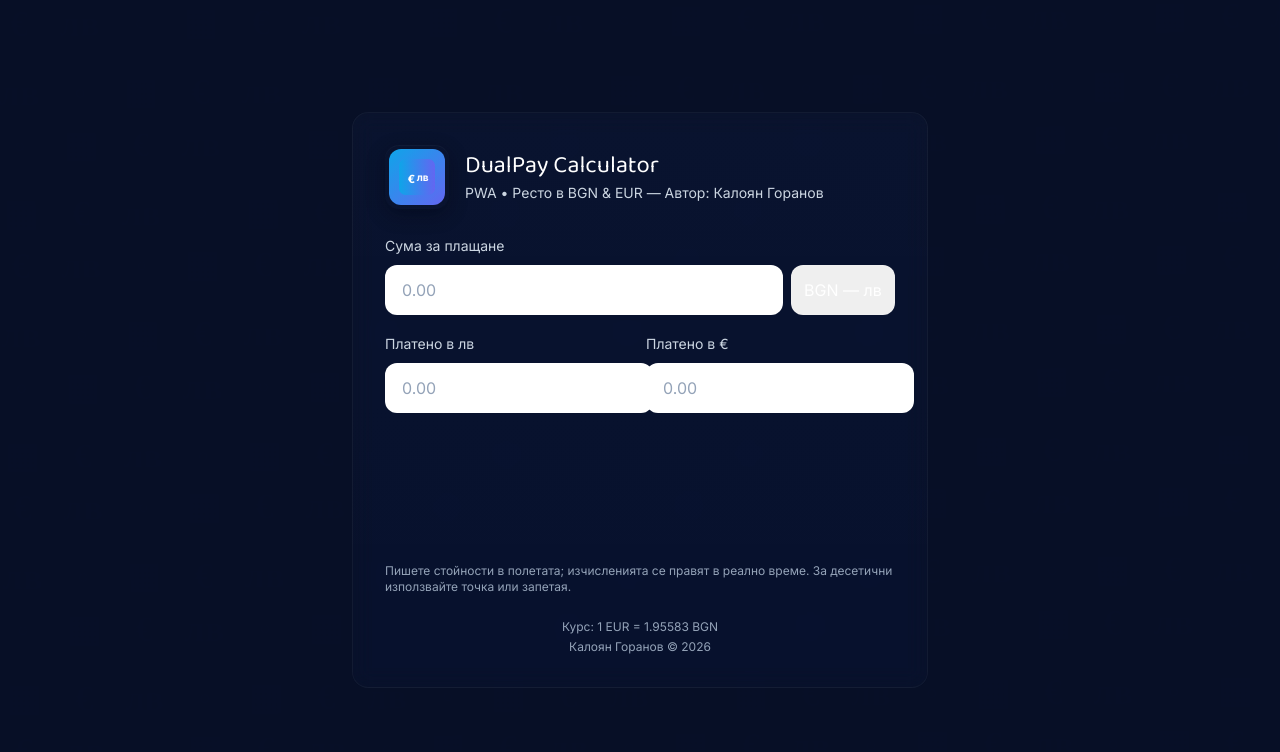
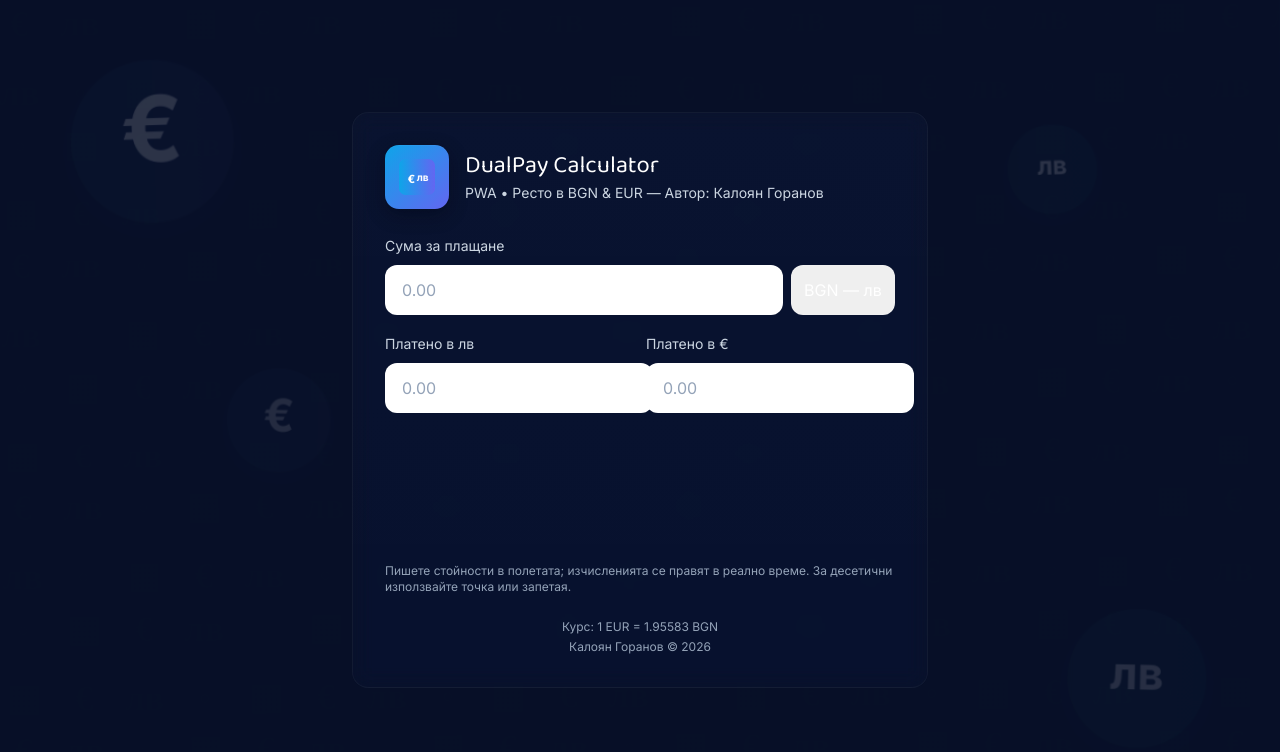
Before and after one commit to kaloyangoranov/DualPay-Calculator-2030D17, a plain HTML site: page index.html in a window 1280 px wide. Drawn offline with nearby package versions, Linux system fonts and the light colour scheme.

Commit message:
Update index.html

```diff
--- a/index.html
+++ b/index.html
@@ -24,17 +24,17 @@
       theme: {
         extend: {
           colors: {
-            appbg: '#071029',      // slightly lighter deep-blue
-            card: 'rgba(255,255,255,0.03)',
-            accentA: '#0ea5e9',    // teal-blue
-            accentB: '#6366f1'     // indigo
+            appbg: '#071029',
+            accentA: '#0ea5e9',
+            accentB: '#6366f1',
+            card: 'rgba(255,255,255,0.03)'
           },
           fontFamily: {
             heading: ['"Baloo 2"', 'cursive'],
             ui: ['Inter', 'system-ui', 'sans-serif']
           },
           boxShadow: {
-            'deep-lg': '0 18px 50px rgba(2,6,23,0.6), inset 0 1px 0 rgba(255,255,255,0.02)'
+            'deep-lg': '0 18px 50px rgba(2,6,23,0.6), inset 0 1px 0 rgba(255,255,255,0.03)'
           }
         }
       }
@@ -45,7 +45,8 @@
     :root {
       --rate: 1.95583;
       --bg: #071029;
-      --pattern-opacity: 0.12; /* stronger so symbols are visible */
+      --pattern-opacity: 0.08;
+      --symbol-opacity: 0.16; /* visible but subtle */
     }
 
     html,body,#app { height:100%; background: var(--bg); }
@@ -59,7 +60,7 @@
       -webkit-backdrop-filter: blur(10px) saturate(120%);
     }
 
-    /* Patterned background animation */
+    /* Patterned tiled background (subtle chess of shapes) */
     .pattern-bg {
       position: absolute;
       inset: 0;
@@ -79,7 +80,44 @@
       100% { transform: translate3d(-8px,-6px,0) rotate(-1deg) scale(1); }
     }
 
-    /* Better visible inputs / glass */
+    /* Floating big symbols (distinct, slow moving, good contrast) */
+    .floating-symbols {
+      position: absolute;
+      inset: 0;
+      z-index: 0;
+      pointer-events: none;
+      overflow: visible;
+      mix-blend-mode: screen;
+    }
+    .symbol {
+      position: absolute;
+      will-change: transform, opacity;
+      opacity: var(--symbol-opacity);
+      filter: drop-shadow(0 8px 20px rgba(2,6,23,0.6));
+    }
+
+    /* Individual animation presets */
+    @keyframes floatSlowA {
+      0% { transform: translate3d(-10px, -8px, 0) rotate(-4deg) scale(1); opacity: 0.14; }
+      50% { transform: translate3d(10px, 12px, 0) rotate(4deg) scale(1.06); opacity: 0.18; }
+      100% { transform: translate3d(-10px, -8px, 0) rotate(-4deg) scale(1); opacity: 0.14; }
+    }
+    @keyframes floatSlowB {
+      0% { transform: translate3d(6px, -6px, 0) rotate(2deg) scale(0.98); opacity: 0.12; }
+      50% { transform: translate3d(-6px, 8px, 0) rotate(-2deg) scale(1.03); opacity: 0.18; }
+      100% { transform: translate3d(6px, -6px, 0) rotate(2deg) scale(0.98); opacity: 0.12; }
+    }
+    @keyframes floatSlowC {
+      0% { transform: translate3d(-4px, 6px, 0) rotate(0deg) scale(1.02); opacity: 0.10; }
+      50% { transform: translate3d(8px, -10px, 0) rotate(6deg) scale(1.08); opacity: 0.20; }
+      100% { transform: translate3d(-4px, 6px, 0) rotate(0deg) scale(1.02); opacity: 0.10; }
+    }
+
+    .s-a { animation: floatSlowA 28s ease-in-out infinite; }
+    .s-b { animation: floatSlowB 34s ease-in-out infinite; }
+    .s-c { animation: floatSlowC 30s ease-in-out infinite; }
+
+    /* Make inputs clearer */
     input, select {
       -webkit-appearance: none;
       -moz-appearance: none;
@@ -89,7 +127,7 @@
       backdrop-filter: blur(6px);
     }
 
-    /* Result card animation */
+    /* Result animation */
     .result-enter { transition: transform .25s cubic-bezier(.2,.9,.2,1), opacity .25s ease; transform-origin: center; }
     .result-hidden { opacity: 0; transform: translateY(8px) scale(.995); }
     .result-visible { opacity: 1; transform: translateY(0) scale(1); }
@@ -108,23 +146,59 @@
       display:flex; align-items:center; justify-content:center;
       box-shadow: 0 6px 18px rgba(2,6,23,0.45), inset 0 1px 0 rgba(255,255,255,0.03);
     }
-
-    /* subtle footer small */
-    footer small { opacity:0.95; }
   </style>
 </head>
 <body class="font-ui text-slate-100 antialiased">
-  <div id="app" class="min-h-screen flex items-center justify-center p-6 relative">
+  <div id="app" class="min-h-screen flex items-center justify-center p-6 relative" style="background: var(--bg);">
 
-    <!-- Patterned background (SVG tile generated at runtime) -->
+    <!-- Subtle tiled pattern -->
     <div id="pattern" class="pattern-bg rounded-xl" aria-hidden="true"></div>
+
+    <!-- Floating distinct € and лв symbols for better contrast and motion -->
+    <div class="floating-symbols" aria-hidden="true">
+      <!-- Large Euro, top-left -->
+      <svg class="symbol s-a" style="left:6%; top:8%; width:160px; height:160px; transform-origin:center;" viewBox="0 0 128 128" xmlns="http://www.w3.org/2000/svg" aria-hidden="true">
+        <defs>
+          <linearGradient id="g-eur" x1="0" x2="1"><stop offset="0" stop-color="#0ea5e9"/><stop offset="1" stop-color="#6366f1"/></linearGradient>
+        </defs>
+        <circle cx="64" cy="64" r="64" fill="url(#g-eur)" opacity="0.12"/>
+        <text x="64" y="80" text-anchor="middle" font-family="Baloo 2, Inter, sans-serif" font-weight="700" font-size="72" fill="white" opacity="0.98">€</text>
+      </svg>
+
+      <!-- Large BGN symbol, bottom-right -->
+      <svg class="symbol s-b" style="right:6%; bottom:6%; width:140px; height:140px; transform-origin:center;" viewBox="0 0 128 128" xmlns="http://www.w3.org/2000/svg" aria-hidden="true">
+        <defs>
+          <linearGradient id="g-bgn" x1="0" x2="1"><stop offset="0" stop-color="#10b981"/><stop offset="1" stop-color="#06b6d4"/></linearGradient>
+        </defs>
+        <circle cx="64" cy="64" r="64" fill="url(#g-bgn)" opacity="0.12"/>
+        <text x="64" y="74" text-anchor="middle" font-family="Baloo 2, Inter, sans-serif" font-weight="700" font-size="42" fill="white" opacity="0.98">лв</text>
+      </svg>
+
+      <!-- Medium Euro, near center-left -->
+      <svg class="symbol s-c" style="left:18%; top:46%; width:100px; height:100px; transform-origin:center;" viewBox="0 0 128 128" xmlns="http://www.w3.org/2000/svg" aria-hidden="true">
+        <defs>
+          <linearGradient id="g-eur2" x1="0" x2="1"><stop offset="0" stop-color="#0ea5e9"/><stop offset="1" stop-color="#6366f1"/></linearGradient>
+        </defs>
+        <circle cx="64" cy="64" r="64" fill="url(#g-eur2)" opacity="0.10"/>
+        <text x="64" y="78" text-anchor="middle" font-family="Baloo 2, Inter, sans-serif" font-weight="700" font-size="56" fill="white" opacity="0.95">€</text>
+      </svg>
+
+      <!-- Small BGN, upper-right -->
+      <svg class="symbol s-a" style="right:14%; top:16%; width:88px; height:88px; transform-origin:center;" viewBox="0 0 128 128" xmlns="http://www.w3.org/2000/svg" aria-hidden="true">
+        <defs>
+          <linearGradient id="g-bgn2" x1="0" x2="1"><stop offset="0" stop-color="#10b981"/><stop offset="1" stop-color="#06b6d4"/></linearGradient>
+        </defs>
+        <circle cx="64" cy="64" r="64" fill="url(#g-bgn2)" opacity="0.10"/>
+        <text x="64" y="72" text-anchor="middle" font-family="Baloo 2, Inter, sans-serif" font-weight="700" font-size="36" fill="white" opacity="0.98">лв</text>
+      </svg>
+    </div>
 
     <!-- App window -->
     <main class="relative z-10 w-full max-w-xl app-window rounded-2xl p-6 sm:p-8 one-hand-spacing">
       <header class="flex items-center gap-4">
         <!-- Tile with refined blue-indigo gradient, rounded -->
-        <div class="flex-none logo-tile" style="background: linear-gradient(135deg,var(--tw-gradient-stops));">
-          <div style="background:linear-gradient(135deg,#0ea5e9,#6366f1); width:56px; height:56px; border-radius:12px; display:flex; align-items:center; justify-content:center;">
+        <div class="flex-none logo-tile" style="background: linear-gradient(135deg,#0ea5e9,#6366f1);">
+          <div style="width:56px; height:56px; border-radius:12px; display:flex; align-items:center; justify-content:center;">
             <!-- refined symbol -->
             <svg width="36" height="36" viewBox="0 0 64 64" xmlns="http://www.w3.org/2000/svg" aria-hidden="true">
               <defs>
@@ -331,15 +405,15 @@
     paidBgnInput.value = '';
     paidEurInput.value = '';
 
-    // Patterned background generation
+    // Patterned background generation (subtle tile)
     (function generatePattern() {
       const tileSize = 240;
-      const symbols = ['€', 'лв', '◦', '▦']; // coin/bill placeholders with simple shapes
+      const symbols = ['€', 'лв', '◦', '▦'];
       const cols = 4, rows = 4;
       const cellW = tileSize / cols, cellH = tileSize / rows;
       let svg = `<svg xmlns='http://www.w3.org/2000/svg' width='${tileSize}' height='${tileSize}' viewBox='0 0 ${tileSize} ${tileSize}'>`;
       svg += `<rect width='100%' height='100%' fill='${'#071029'}' />`;
-      svg += `<g fill='#1f2937' opacity='0.9' font-family='Baloo 2, Inter, sans-serif' font-weight='700' font-size='36' text-anchor='middle' dominant-baseline='central'>`;
+      svg += `<g fill='#0f172a' opacity='0.9' font-family='Baloo 2, Inter, sans-serif' font-weight='700' font-size='36' text-anchor='middle' dominant-baseline='central'>`;
       for (let r=0;r<rows;r++) {
         for (let c=0;c<cols;c++) {
           const sym = symbols[(c + r) % symbols.length];
@@ -353,10 +427,10 @@
       const patternEl = document.getElementById('pattern');
       patternEl.style.backgroundImage = `url("${svgUrl}")`;
       patternEl.style.backgroundSize = `${tileSize}px ${tileSize}px`;
-      patternEl.style.opacity = getComputedStyle(document.documentElement).getPropertyValue('--pattern-opacity') || '0.12';
+      patternEl.style.opacity = getComputedStyle(document.documentElement).getPropertyValue('--pattern-opacity') || '0.08';
     })();
 
-    // PWA: dynamic SVG icon + manifest + service worker (keep, but no install UI)
+    // PWA: dynamic SVG icon + manifest + service worker (kept but no install prompt UI)
     (function setupPWA() {
       function generateSVGIcon(size = 512) {
         const gradId = 'g' + Math.random().toString(36).slice(2,8);
```
